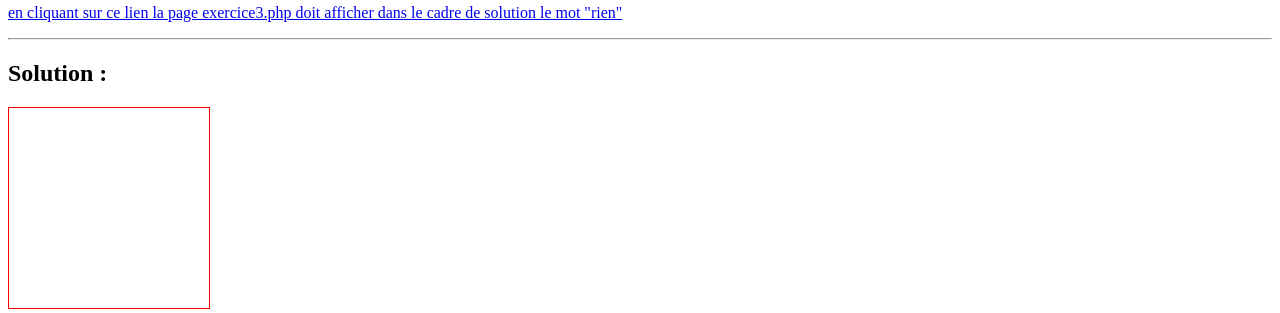
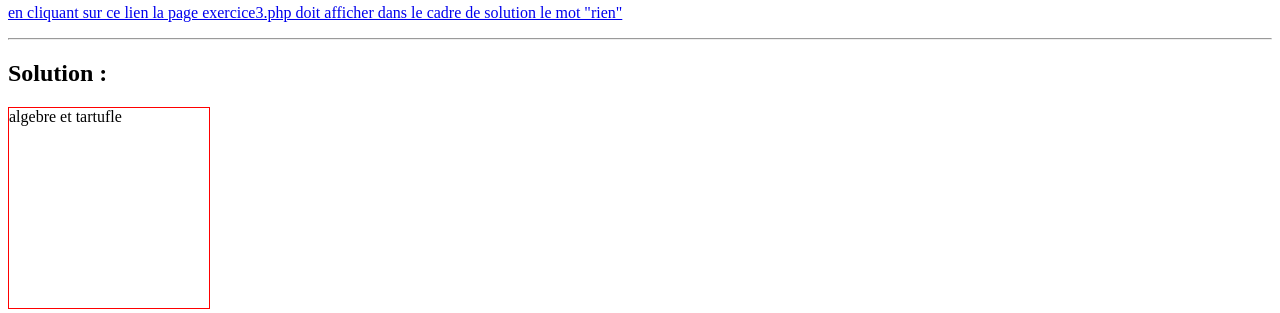
Before and after one commit to sylvainpellier/mds_b1_g2_php_mysql_js, a PHP site: page /exercices/exerciceTroisiemeJour.php?mot=algebre in a window 1280 px wide. Shown: the part 232-545 px from the top of the page. Run offline with PHP 8.4, Linux system fonts and the light colour scheme.

Commit message:
corrections

```diff
--- a/exercices/exerciceTroisiemeJour.php
+++ b/exercices/exerciceTroisiemeJour.php
@@ -18,13 +18,22 @@
 <h2>Solution : </h2>
 
 <div style="border:1px solid red; width: 200px; height: 200px;">
+
+
     <?php
 
     //votre code ici ///////////////////// début
 
+    if( isset( $_GET["valeur"]) === true )
+    {
+            echo $_GET["valeur"];
+            //echo "tartufle";
+    }
 
-
-
+    if( isset( $_GET["mot"]) === true && $_GET["mot"] === "algebre" )
+    {
+        echo "algebre et tartufle";
+    }
 
 
 
```
